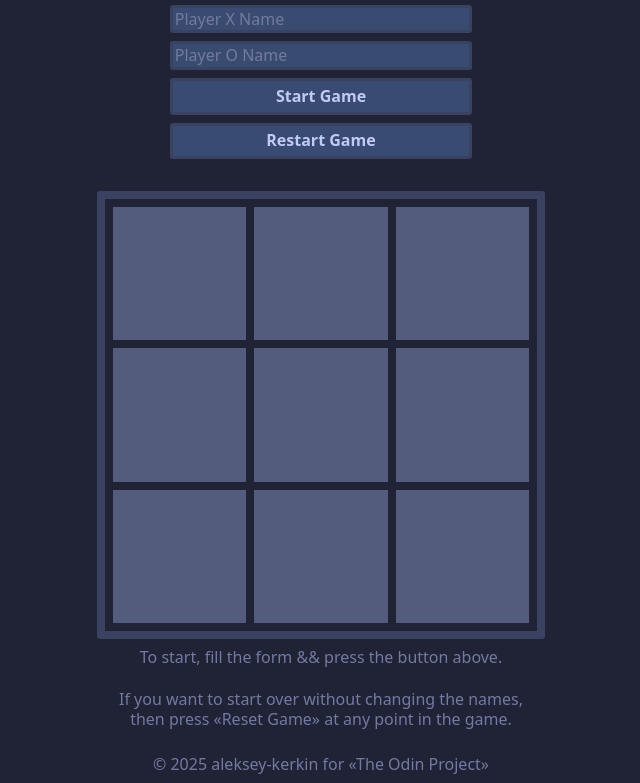
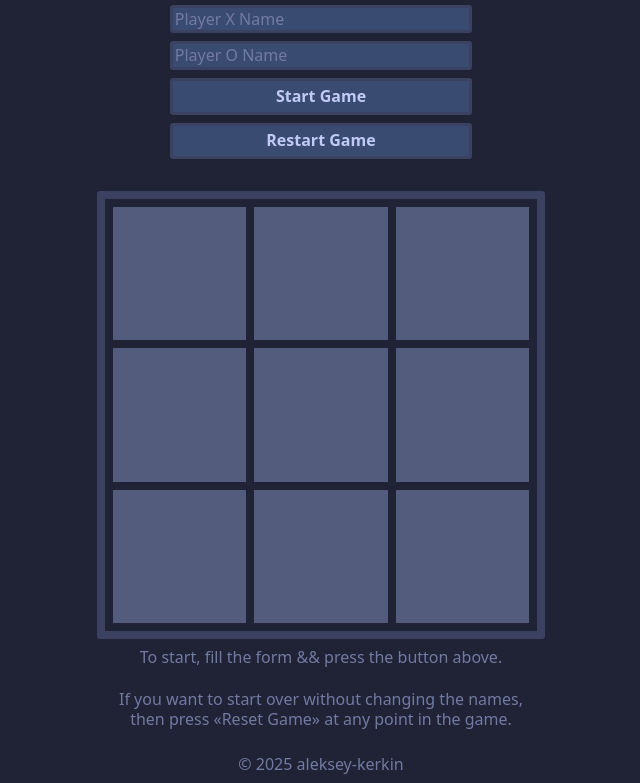
Before and after one commit to aleksey-kerkin/odin-tic-tac-toe, a plain HTML site: page index.html in a window 1280 px wide. Shown: the part 77-860 px from the top of the page, without its empty margins (319-959 px from the left). Drawn offline with Linux system fonts and the light colour scheme.

Commit message:
Change footer content

```diff
--- a/index.html
+++ b/index.html
@@ -65,12 +65,6 @@
         aria-label="View aleksey-kerkin's GitHub profile">
         aleksey-kerkin
       </a>
-      for
-      <a
-        href="https://www.theodinproject.com"
-        aria-label="Visit The Odin Project website">
-        &laquo;The Odin Project&raquo;
-      </a>
     </footer>
   </body>
 </html>
```
